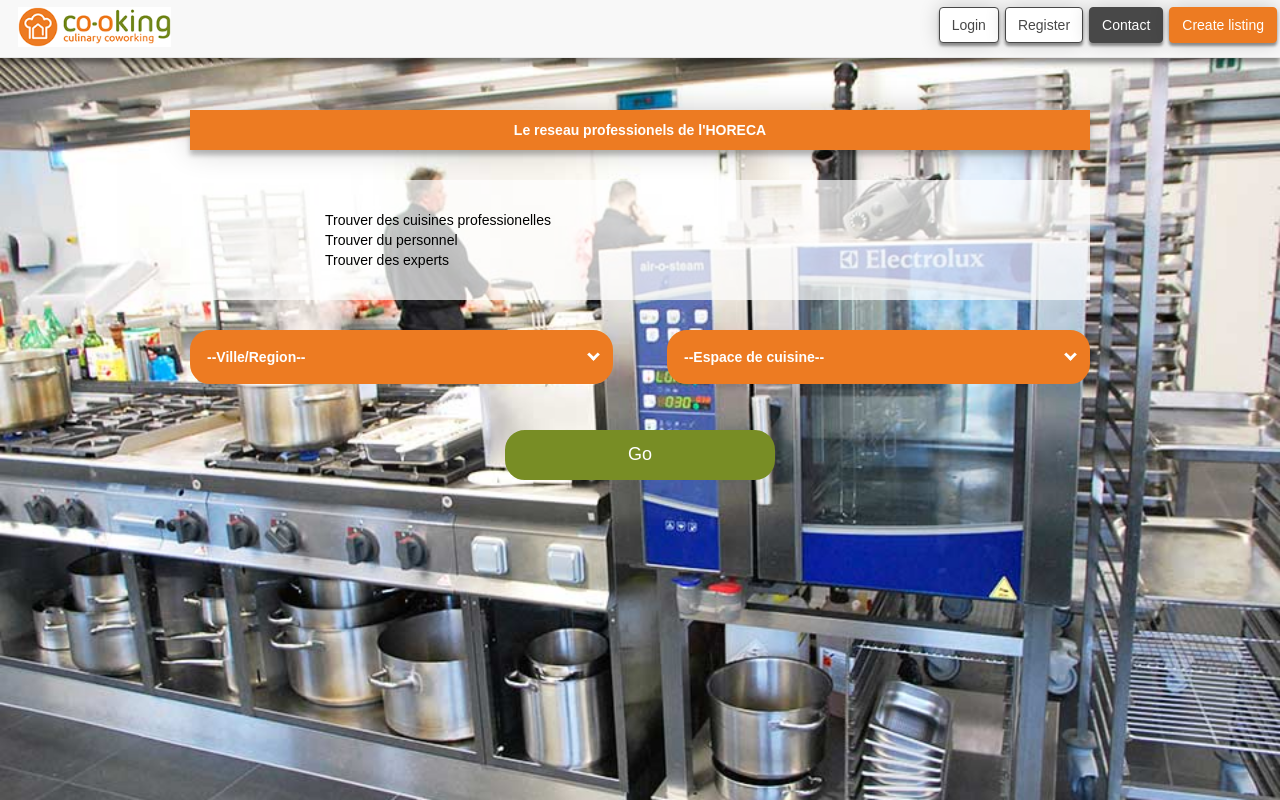
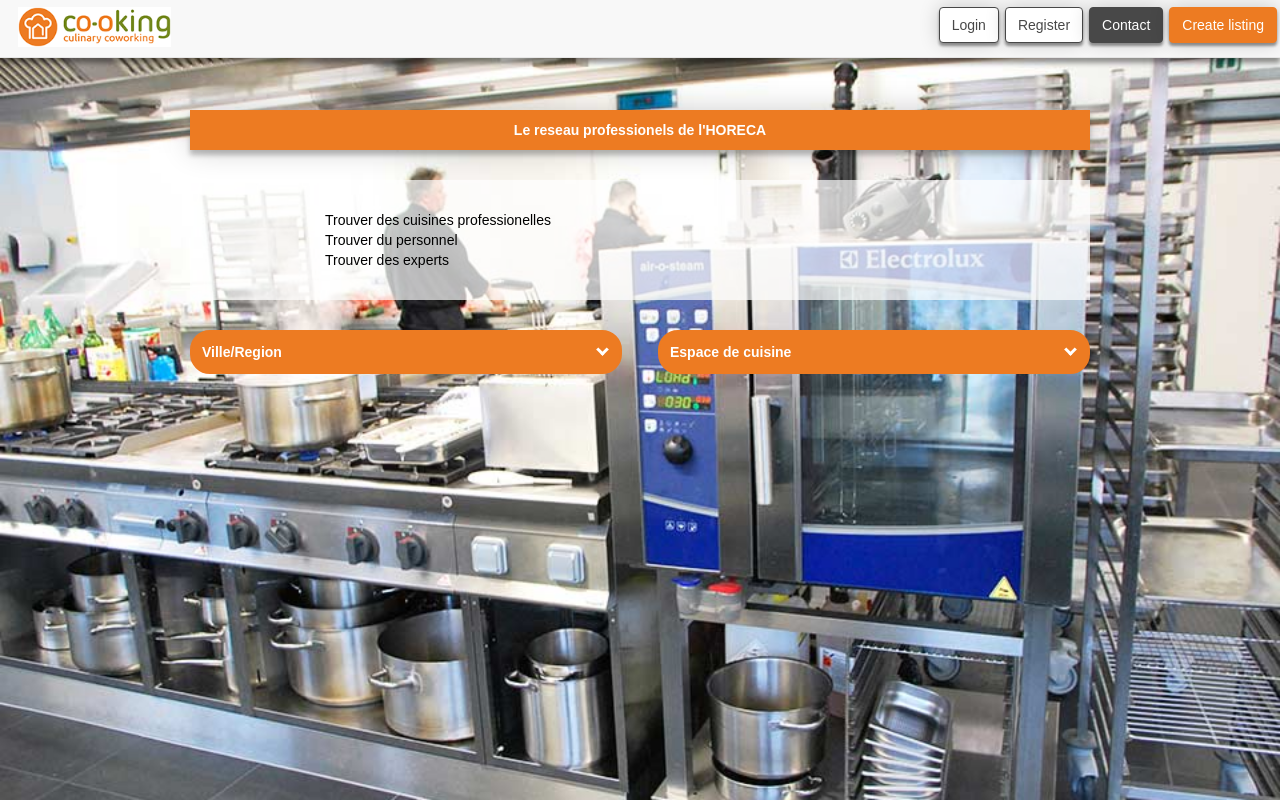
Before and after one commit to radovandelic/cking, a React app: page / in a window 1280 px wide. Built offline with nearby package versions, Linux system fonts and the light colour scheme.

Commit message:
imageupload, popup box, styled select

```diff
--- a/src/containers/Home3.js
+++ b/src/containers/Home3.js
@@ -13,7 +13,7 @@ export default () => {
         </div>
         <div className="select left">
             <select>
-                <option>--Ville/Region--</option>
+                <option>Ville/Region</option>
                 <option>Bruxelles</option>
                 <option>Brabant</option>
                 <option>Antwerpen</option>
@@ -23,7 +23,7 @@ export default () => {
         </div>
         <div className="select">
             <select>
-                <option>--Espace de cuisine--</option>
+                <option>Espace de cuisine</option>
                 <option>Kitchen</option>
                 <option>Cook</option>
                 <option>Consultant</option>
@@ -32,7 +32,7 @@ export default () => {
             </div>
         </div>
         <a>
-            <button className="btn btn-warning" id="go">Go</button>
+            {/* <button className="btn" id="go">Go</button> */}
         </a>
     </div>
     );
--- a/src/styles/App.css
+++ b/src/styles/App.css
@@ -96,20 +96,6 @@ input {
     height: 80px;
 }
 
-@media screen and (max-width: 600px) {
-    /* .nav.navbar-nav.navbar-right.navbar-desktop{
-display: none;
-} */
-    .nav.navbar-nav.navbar-right.navbar-mobile {
-        display: table;
-    }
-    /*
-.share-items, .top-bar-left, .sub-footer {
-  display: none;
-}
-*/
-}
-
 .btn.btn-orange.inline {
     display: inline-flex;
     justify-content: space-between;
@@ -120,13 +106,11 @@ display: none;
     display: inline-block;
     margin-bottom: 15px;
     height: 40px;
-    width: 47%;
+    width: 48%;
 }
 
 .select.left {
-    position: relative;
-    display: inline-block;
-    margin-right: 6%;
+    margin-right: 4%;
 }
 
 .select select {
@@ -135,13 +119,13 @@ display: none;
     display: inline-block;
     width: 100%;
     cursor: pointer;
-    padding: 15px 15px;
+    padding: 10px 10px;
     outline: 0;
     border: 2px solid #ed7b22;
     border-radius: 20px;
     background: #ed7b22;
     color: #ffffff;
-    appearance: none;
+    /*appearance: none;*/
     -webkit-appearance: none;
     -moz-appearance: none;
 }
@@ -163,7 +147,7 @@ display: none;
 
 .select_arrow {
     position: absolute;
-    top: 20px;
+    top: 15px;
     right: 15px;
     width: 0;
     height: 0;
@@ -189,3 +173,9 @@ display: none;
     max-width: 95%;
     margin: 5px;
 }
+
+@media screen and (max-width: 600px) {
+    .select select {
+        font-size: 11px;
+    }
+}
--- a/src/styles/forms.css
+++ b/src/styles/forms.css
@@ -119,10 +119,12 @@ label {
     border-radius: 20px;
     background-color: #788d25;
     color: #fff;
-    margin: 5% auto;
+    margin: 10px auto;
     width: 30%;
-    height: 50px;
-    font-size: 18px;
+    height: 40px;
+    font-size: 20px;
+    font-weight: 500;
+    padding-top: 4px;
 }
 
 #go:hover {
```
